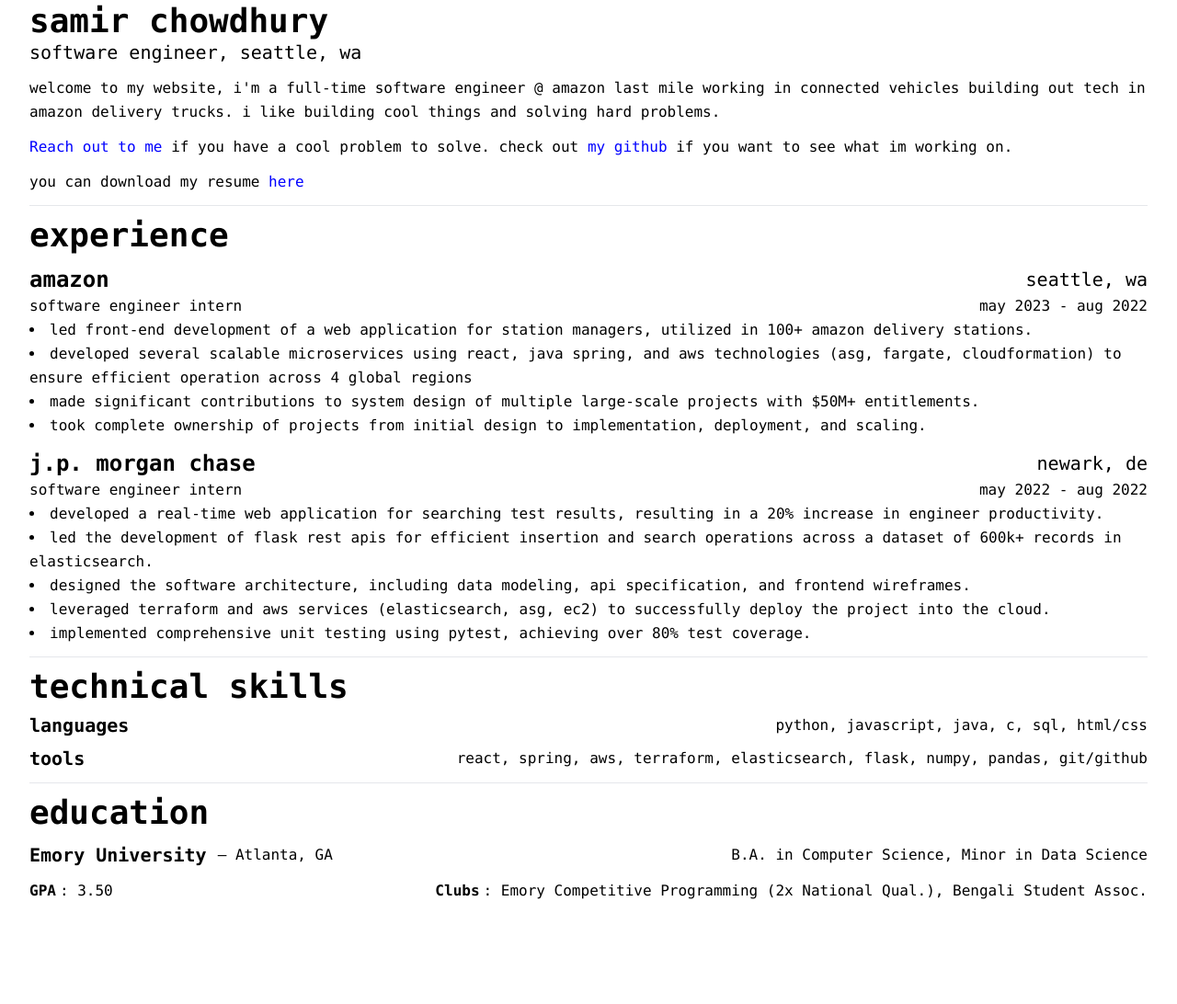
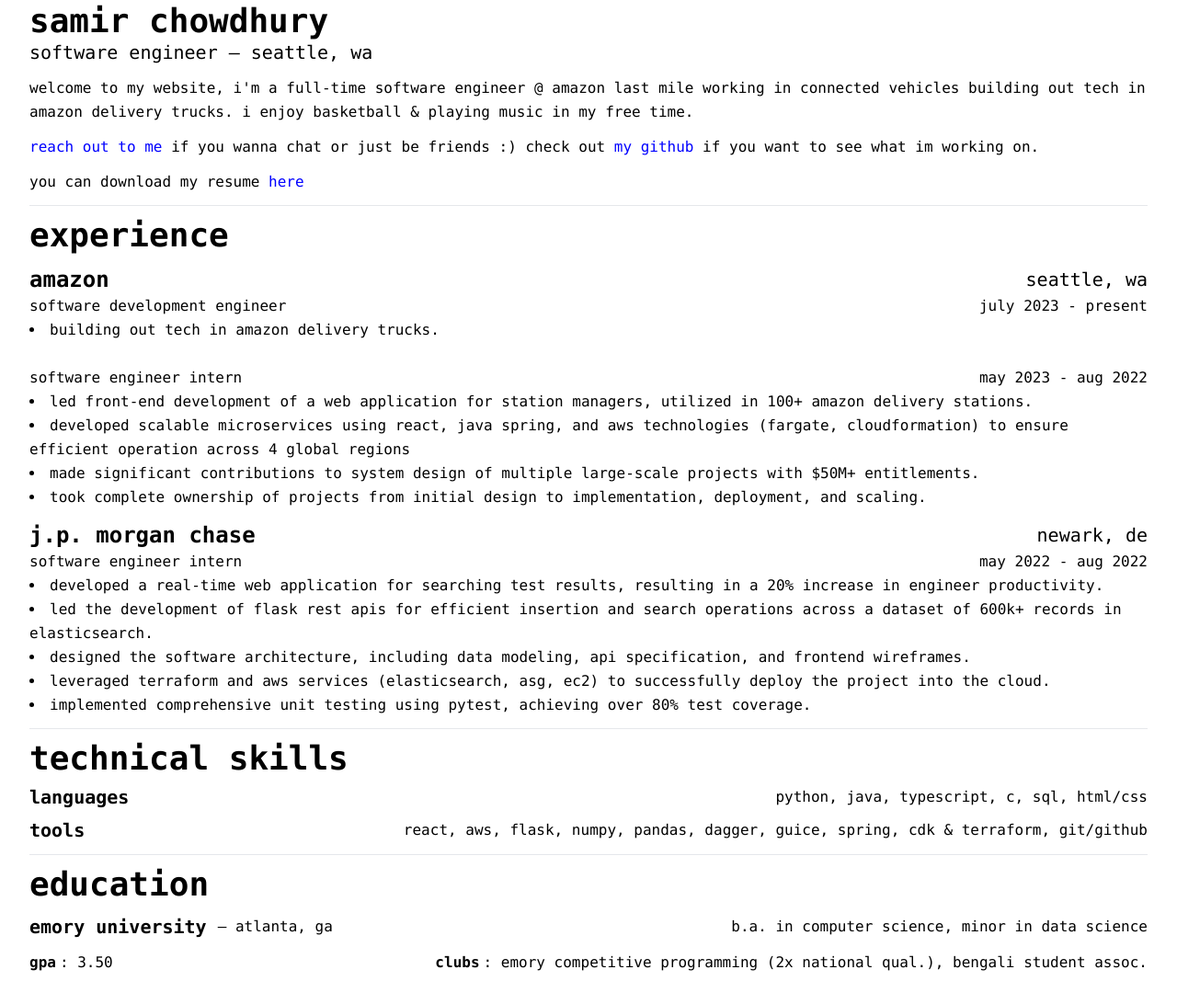
Before and after one commit to samirchowd/samircom, an Astro site: page / in a window 1280 px wide. Shown: the part 29-1121 px from the top of the page at 92% size. Before the commit the page ends 1043 px from the top, so only its background shows below. Built offline with nearby package versions, Linux system fonts and the light colour scheme; Astro itself is replaced by a stand-in of ours.

Commit message:
Finishing first draft of website

```diff
--- a/src/pages/index.astro
+++ b/src/pages/index.astro
@@ -40,16 +40,16 @@
     <!-- Intro -->
     <div>
       <h1 class="font-bold text-4xl">samir chowdhury</h1>
-      <h2 class="text-xl">software engineer, seattle, wa</h2>
+      <h2 class="text-xl">software engineer &mdash; seattle, wa</h2>
     </div>
     <p>
       welcome to my website, i'm a full-time software engineer @ amazon last
       mile working in connected vehicles building out tech in amazon delivery
-      trucks. i like building cool things and solving hard problems.
+      trucks. i enjoy basketball & playing music in my free time.
     </p>
     <p>
-      <a target="_blank" href="mailto:samirchowd@gmail.com">Reach out to me</a>
-      if you have a cool problem to solve. check out <a
+      <a target="_blank" href="mailto:samirchowd@gmail.com">reach out to me</a>
+      if you wanna chat or just be friends :) check out <a
         target="_blank"
         href="https://github.com/samirchowd">my github</a
       > if you want to see what im working on.
@@ -68,10 +68,24 @@
     <!-- Experience -->
     <h1 class="font-bold text-4xl">experience</h1>
     <div>
+
+
+
       <div class="flex items-center justify-between">
         <h1 class="font-bold text-2xl">amazon</h1>
         <h2 class="text-xl">seattle, wa</h2>
       </div>
+      <div class="flex items-center justify-between">
+        <h2>software development engineer</h2>
+        <h2>july 2023 - present</h2>
+      </div>
+      <ul class="list-disc list-inside">
+        <li>
+          building out tech in amazon delivery
+          trucks.
+        </li>
+      </ul>
+      <br>
       <div class="flex items-center justify-between">
         <h2>software engineer intern</h2>
         <h2>may 2023 - aug 2022</h2>
@@ -82,8 +96,8 @@
           utilized in 100+ amazon delivery stations.
         </li>
         <li>
-          developed several scalable microservices using react, java spring, and
-          aws technologies (asg, fargate, cloudformation) to ensure efficient
+          developed scalable microservices using react, java spring, and
+          aws technologies (fargate, cloudformation) to ensure efficient
           operation across 4 global regions
         </li>
         <li>
@@ -138,12 +152,12 @@
       <h1 class="font-bold text-4xl">technical skills</h1>
       <div class="flex items-center justify-between">
         <h2 class="font-bold text-xl">languages</h2>
-        <p>python, javascript, java, c, sql, html/css</p>
+        <p>python, java, typescript, c, sql, html/css</p>
       </div>
       <div class="flex items-center justify-between">
         <h2 class="font-bold text-xl">tools</h2>
         <p>
-          react, spring, aws, terraform, elasticsearch, flask, numpy, pandas,
+          react, aws, flask, numpy, pandas, dagger, guice, spring, cdk & terraform,
           git/github
         </p>
       </div>
@@ -159,24 +173,24 @@
     <!-- Uni Name & Degree -->
     <div class="flex items-center justify-between">
       <div class="flex items-center space-x-3">
-        <h2 class="font-bold text-xl">Emory University</h2>
-        <p>&mdash; Atlanta, GA</p>
+        <h2 class="font-bold text-xl">emory university</h2>
+        <p>&mdash; atlanta, ga</p>
       </div>
-      <p>B.A. in Computer Science, Minor in Data Science</p>
+      <p>b.a. in computer science, minor in data science</p>
     </div>
 
     <!-- GPA & Activities  -->
     <div class="flex items-center justify-between">
       <div class="flex items-center space-x-1">
-        <h2 class="font-bold">GPA</h2>
+        <h2 class="font-bold">gpa</h2>
         <p>: 3.50</p>
       </div>
       <div class="flex items-center justify-between">
         <div class="flex items-center space-x-1">
-          <h2 class="font-bold">Clubs</h2>
+          <h2 class="font-bold">clubs</h2>
           <p>
-            : Emory Competitive Programming (2x National Qual.), Bengali Student
-            Assoc.
+            : emory competitive programming (2x national qual.), bengali student
+            assoc.
           </p>
         </div>
       </div>
```
